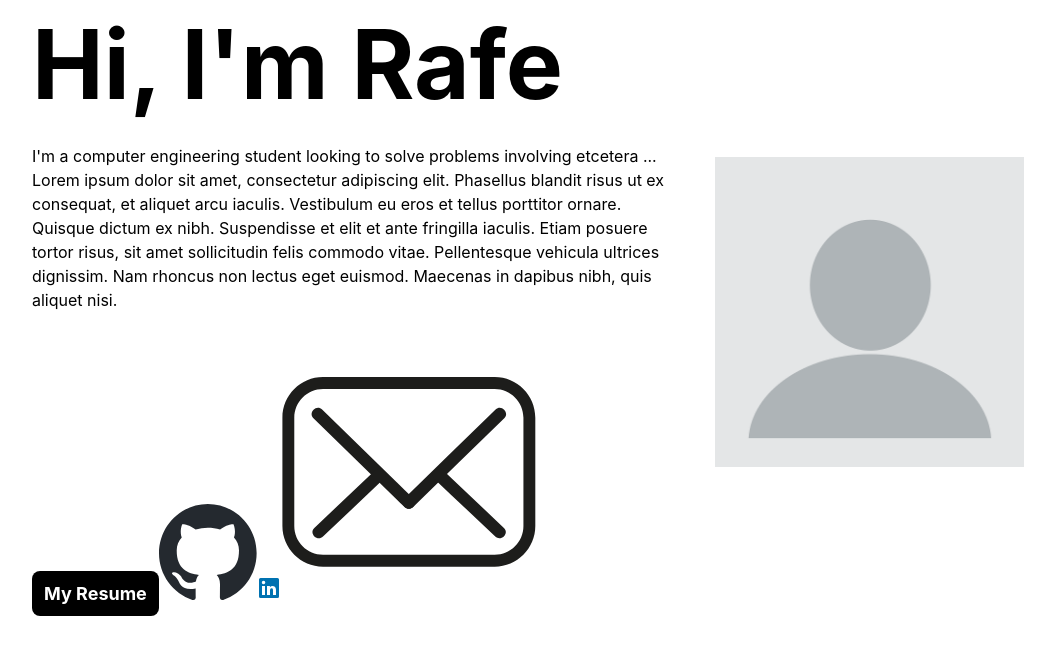
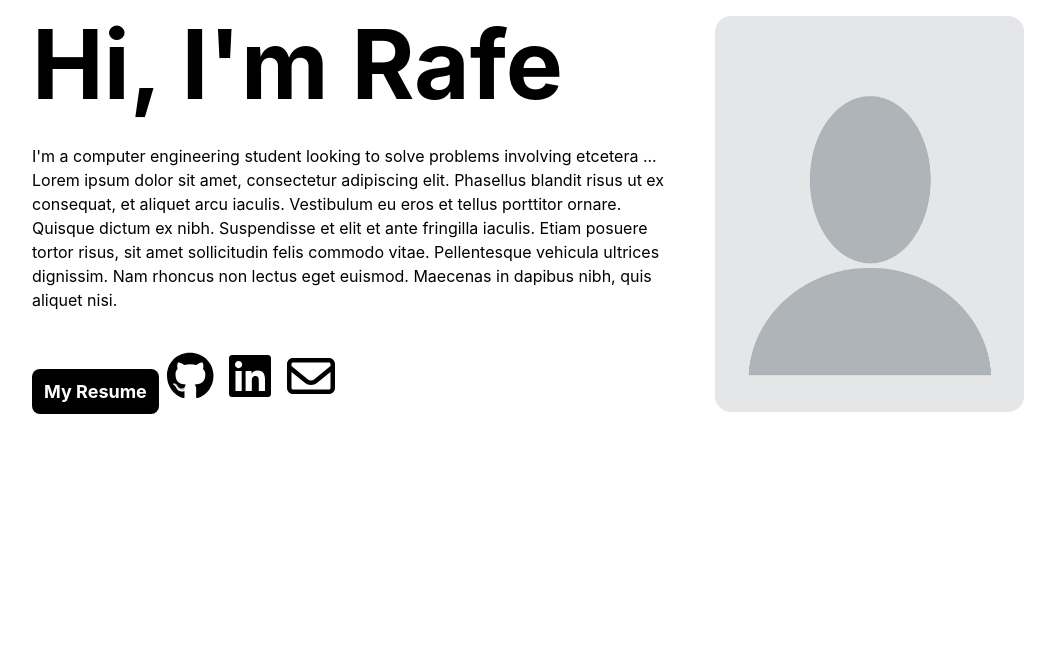
Before and after one commit to rafe-murray/Personal-Site, a React (Create React App) app: page / in a window 1280 px wide. Shown: the top 654 px of the page, without its empty margins (112-1167 px from the left). Built offline with nearby package versions, Linux system fonts and the light colour scheme.

Commit message:
Switch to using fontawesome icons

```diff
--- a/src/About.js
+++ b/src/About.js
@@ -4,7 +4,7 @@ import github from './assets/github.svg';
 import linkedin from './assets/linkedin.svg';
 import mail from './assets/mail-142.svg';
 import profilePicture from './assets/rafe-murray.png';
-// import './output.css';
+import { FontAwesomeIcon } from '@fortawesome/react-fontawesome';
 
 function Resume(){
     return (
@@ -14,8 +14,8 @@ function Resume(){
 
 function Link({title, href, icon}){
     return(
-        <a href={href} title={title} class="inline-block">
-            <img src={icon} class="text-lg" />
+        <a href={href} title={title} class="inline-block p-2">
+            <FontAwesomeIcon icon={icon} className='h-[3rem]'/>
         </a>
     );
 }
@@ -23,18 +23,18 @@ function Link({title, href, icon}){
 export default function About() {
     return (
         <div id="About">
-            <div class="max-w-screen-lg flex flex-row items-center mx-auto place-content-center">
+            <div class="max-w-screen-lg flex flex-row items-top mx-auto place-content-center">
                 <div class="w-2/3">
                     <h1 class="font-bold text-8xl p-4">Hi, I'm Rafe</h1>
                     <p class="p-4">I'm a computer engineering student looking to solve problems involving etcetera ... Lorem ipsum dolor sit amet, consectetur adipiscing elit. Phasellus blandit risus ut ex consequat, et aliquet arcu iaculis. Vestibulum eu eros et tellus porttitor ornare. Quisque dictum ex nibh. Suspendisse et elit et ante fringilla iaculis. Etiam posuere tortor risus, sit amet sollicitudin felis commodo vitae. Pellentesque vehicula ultrices dignissim. Nam rhoncus non lectus eget euismod. Maecenas in dapibus nibh, quis aliquet nisi. </p>
-                    <div class="p-4">
+                    <div class="p-4 items-center">
                         <Resume />
-                        <Link title='See my projects on Github' href='https://github.com/rafe-murray' icon ={github} />
-                        <Link title='View my profile on Linkedin' href='https://www.linkedin.com/in/rafe-murray' icon={linkedin} />
-                        <Link title='Email me' href='mailto:rafemurr@gmail.com' icon={mail} />
+                        <Link title='See my projects on Github' href='https://github.com/rafe-murray' icon ='fa-brands fa-github' />
+                        <Link title='View my profile on Linkedin' href='https://www.linkedin.com/in/rafe-murray' icon='fa-brands fa-linkedin' />
+                        <Link title='Email me' href='mailto:rafemurr@gmail.com' icon='fa-regular fa-envelope' />
                     </div>
                 </div>
-                <img src={profilePicture} class="w-1/3 h-128 p-4"/>
+                <img src={profilePicture} class="w-1/3 p-4 rounded-[2rem]"/>
             </div>
         </div>
     );
--- a/src/index.js
+++ b/src/index.js
@@ -5,6 +5,11 @@ import './output.css'
 import App from './App';
 import About from './About'
 import reportWebVitals from './reportWebVitals';
+import { library } from '@fortawesome/fontawesome-svg-core';
+import { fab } from '@fortawesome/free-brands-svg-icons';
+import { faEnvelope } from '@fortawesome/free-regular-svg-icons';
+
+library.add( fab, faEnvelope);
 
 const root = ReactDOM.createRoot(document.getElementById('root'));
 root.render(
--- a/src/output.css
+++ b/src/output.css
@@ -554,49 +554,28 @@ video {
   display: inline-block;
 }
 
-.inline {
-  display: inline;
-}
-
 .flex {
   display: flex;
 }
 
-.size-8 {
-  width: 2rem;
-  height: 2rem;
+.h-\[3rem\] {
+  height: 3rem;
 }
 
-.h-96 {
-  height: 24rem;
+.h-\[20rem\] {
+  height: 20rem;
 }
 
-.h-2 {
-  height: 0.5rem;
+.h-\[40rem\] {
+  height: 40rem;
 }
 
-.h-4 {
-  height: 1rem;
-}
-
-.h-8 {
-  height: 2rem;
-}
-
-.h-20 {
-  height: 5rem;
+.h-\[30rem\] {
+  height: 30rem;
 }
 
 .w-1\/3 {
   width: 33.333333%;
-}
-
-.w-1\/2 {
-  width: 50%;
-}
-
-.w-\[100\%\] {
-  width: 100%;
 }
 
 .w-2\/3 {
@@ -615,28 +594,24 @@ video {
   place-content: center;
 }
 
-.content-center {
-  align-content: center;
-}
-
 .items-center {
   align-items: center;
 }
 
-.self-auto {
-  align-self: auto;
+.rounded-lg {
+  border-radius: 0.5rem;
 }
 
-.rounded {
-  border-radius: 0.25rem;
+.rounded-2xl {
+  border-radius: 1rem;
 }
 
-.rounded-md {
-  border-radius: 0.375rem;
+.rounded-3xl {
+  border-radius: 1.5rem;
 }
 
-.rounded-lg {
-  border-radius: 0.5rem;
+.rounded-\[2rem\] {
+  border-radius: 2rem;
 }
 
 .bg-black {
@@ -644,39 +619,30 @@ video {
   background-color: rgb(0 0 0 / var(--tw-bg-opacity));
 }
 
-.object-center {
-  object-position: center;
+.p-2 {
+  padding: 0.5rem;
+}
+
+.p-3 {
+  padding: 0.75rem;
 }
 
 .p-4 {
   padding: 1rem;
 }
 
-.p-2 {
-  padding: 0.5rem;
+.align-top {
+  vertical-align: top;
 }
 
-.p-6 {
-  padding: 1.5rem;
-}
-
-.p-3 {
-  padding: 0.75rem;
+.text-8xl {
+  font-size: 6rem;
+  line-height: 1;
 }
 
 .text-lg {
   font-size: 1.125rem;
   line-height: 1.75rem;
-}
-
-.text-4xl {
-  font-size: 2.25rem;
-  line-height: 2.5rem;
-}
-
-.text-8xl {
-  font-size: 6rem;
-  line-height: 1;
 }
 
 .font-bold {
```
